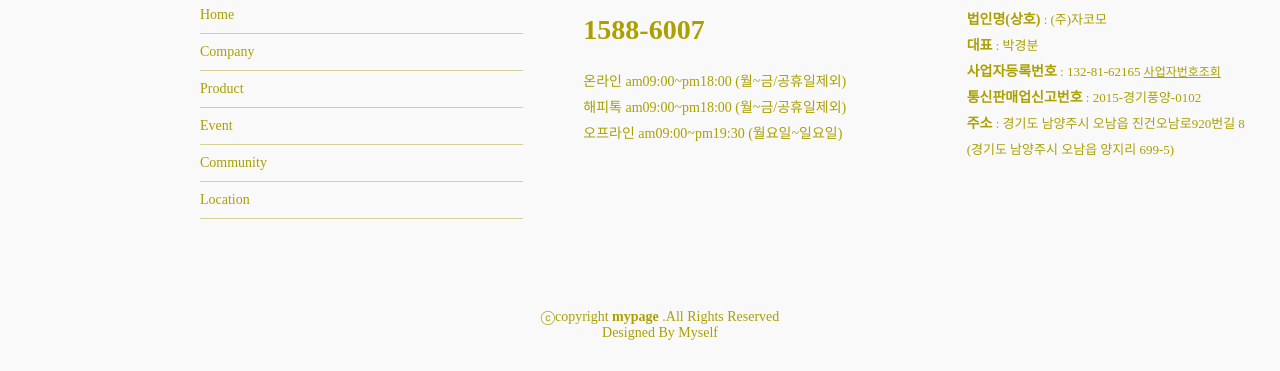
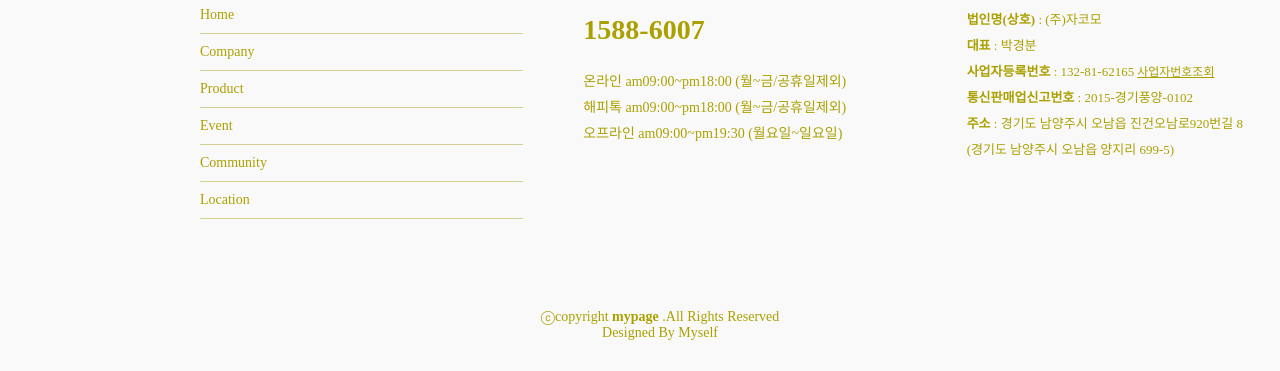
Before and after one commit to myoungkyo/portfolio-sass, a plain HTML site: page index.html in a window 1280 px wide. Shown: the part 2288-2659 px from the top of the page. Drawn offline with Linux system fonts and the light colour scheme.

Commit message:
footer font-size변경
footer font-size 변경

```diff
--- a/scss/layout.scss
+++ b/scss/layout.scss
@@ -151,9 +151,6 @@
           p{
             line-height: 26px;
             font-size: 13px;
-            strong{
-              font-size: 14px;
-            }
           }
         }
       }
```
Also changed, not shown: css/style.css.
